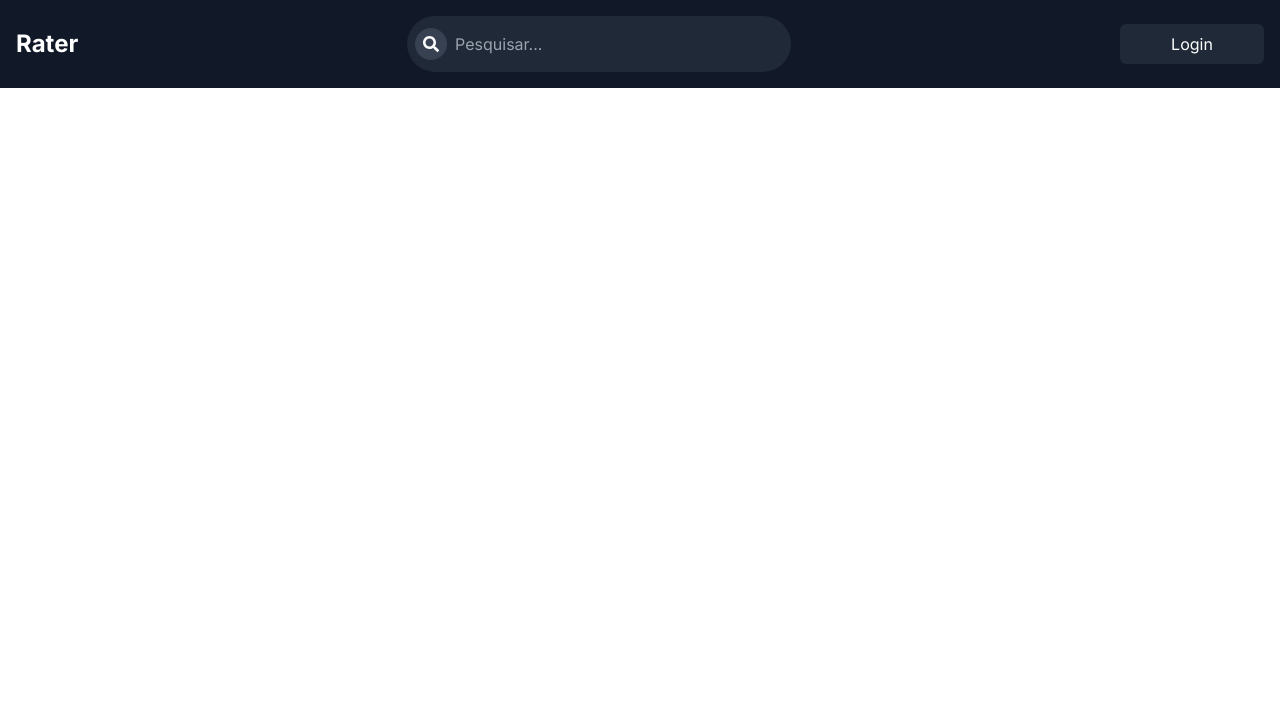
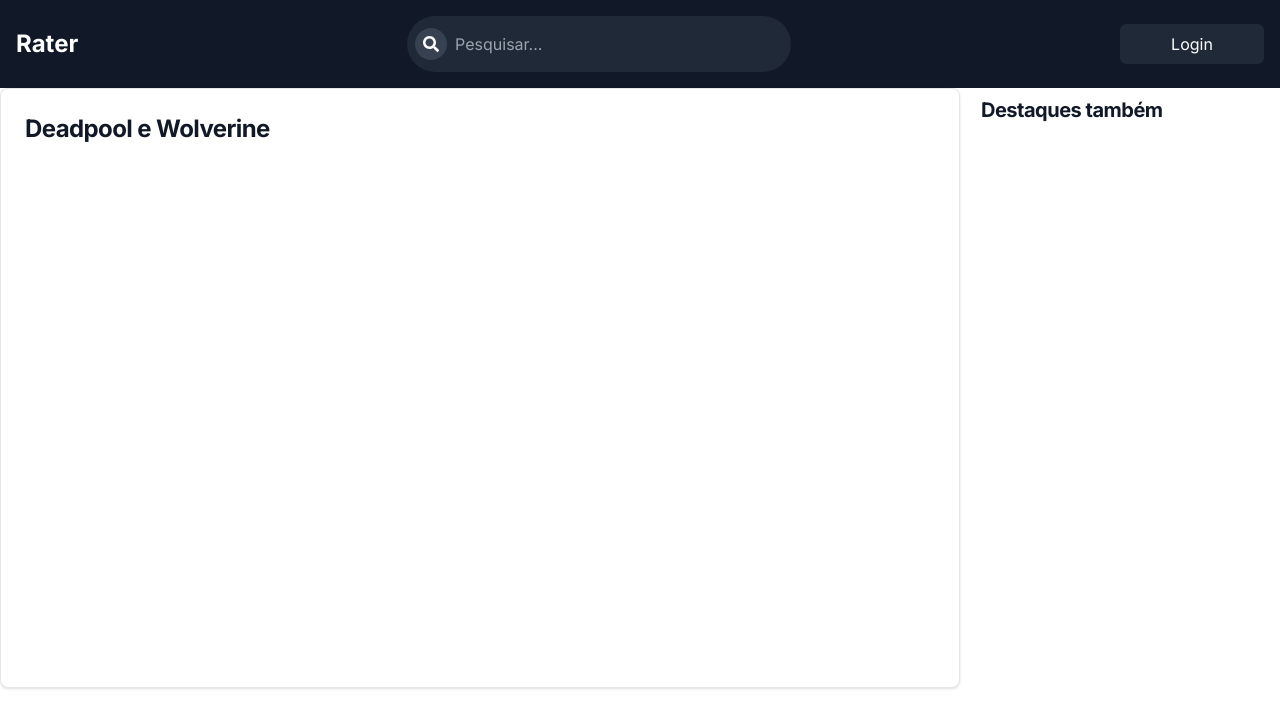
Before and after one commit to vitororigens/desafio-tecnico-front-end-pleno, a Next.js app: page / in a window 1280 px wide. Shown: the top 728 px of the page. Built offline with nearby package versions, Linux system fonts and the light colour scheme.

Commit message:
banner & section(adicao): adicao dos components banner e section

```diff
--- a/src/app/page.tsx
+++ b/src/app/page.tsx
@@ -1,8 +1,12 @@
 import { Header } from "@/components/Header";
+import { Section } from "@/components/Section";
 
 
 export default function Home() {
   return (
+     <>
       <Header/>
+      <Section/>
+     </>
   );
 }
--- /dev/null
+++ b/src/components/Banner/index.tsx
@@ -0,0 +1,9 @@
+import { Container, Title } from "./style";
+
+export function Banner(){
+    return(
+        <Container>
+            <Title>Deadpool e Wolverine</Title>
+        </Container>
+    )
+}
--- /dev/null
+++ b/src/components/Banner/style.ts
@@ -0,0 +1,26 @@
+import tw from "tailwind-styled-components";
+
+export const Container = tw.div`
+    w-3/4
+    h-[600px]
+    p-6
+    items-end
+    justify-end
+    bg-white
+    border
+    border-gray-200
+    rounded-lg
+    shadow
+    dark:bg-gray-800
+    dark:border-gray-700
+`;
+
+
+export const Title = tw.h5`
+    mb-2
+    text-2xl
+    font-bold
+    tracking-tight
+    text-gray-900
+    dark:text-white
+`;
--- /dev/null
+++ b/src/components/Section/index.tsx
@@ -0,0 +1,14 @@
+import { Banner } from "../Banner";
+import { Container, Divider, Title } from "./style";
+
+export function Section() {
+    return (
+        <Container>
+            <Banner />
+            <Divider/>
+            <Title>
+                Destaques também
+            </Title>
+        </Container>
+    )
+}
--- /dev/null
+++ b/src/components/Section/style.ts
@@ -0,0 +1,25 @@
+import tw from "tailwind-styled-components";
+
+export const Container = tw.div`
+    flex
+    flex-row
+    dark:bg-gray-700
+`;
+
+export const Title = tw.h5`
+    mt-2
+    mb-2
+    text-xl
+    font-bold
+    tracking-tight
+    text-gray-900
+    dark:text-white
+`;
+
+export const Divider = tw.div`
+    h-[30px]
+    w-[5px]
+    m-2
+    text-gray-900
+    dark:bg-white
+`;
```
